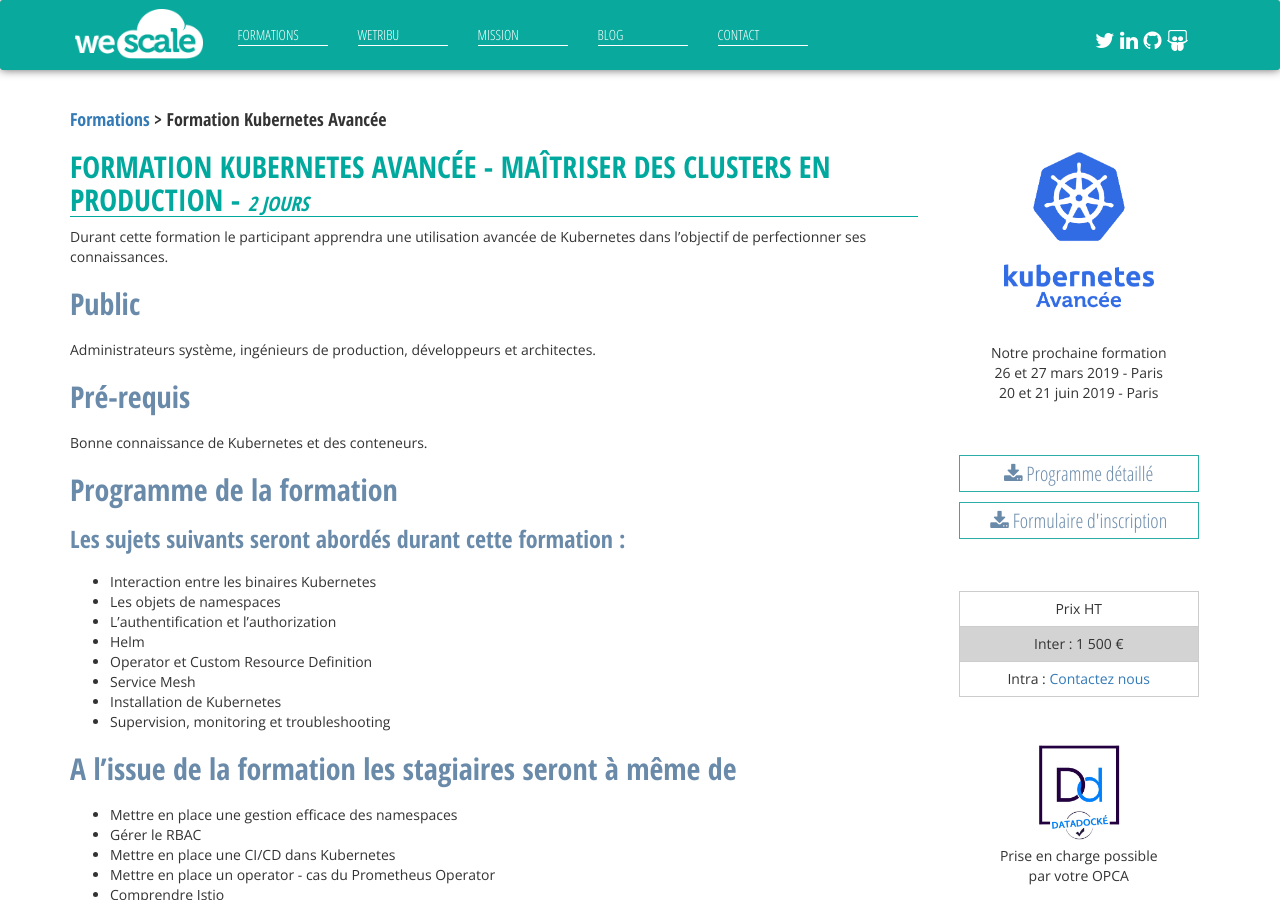
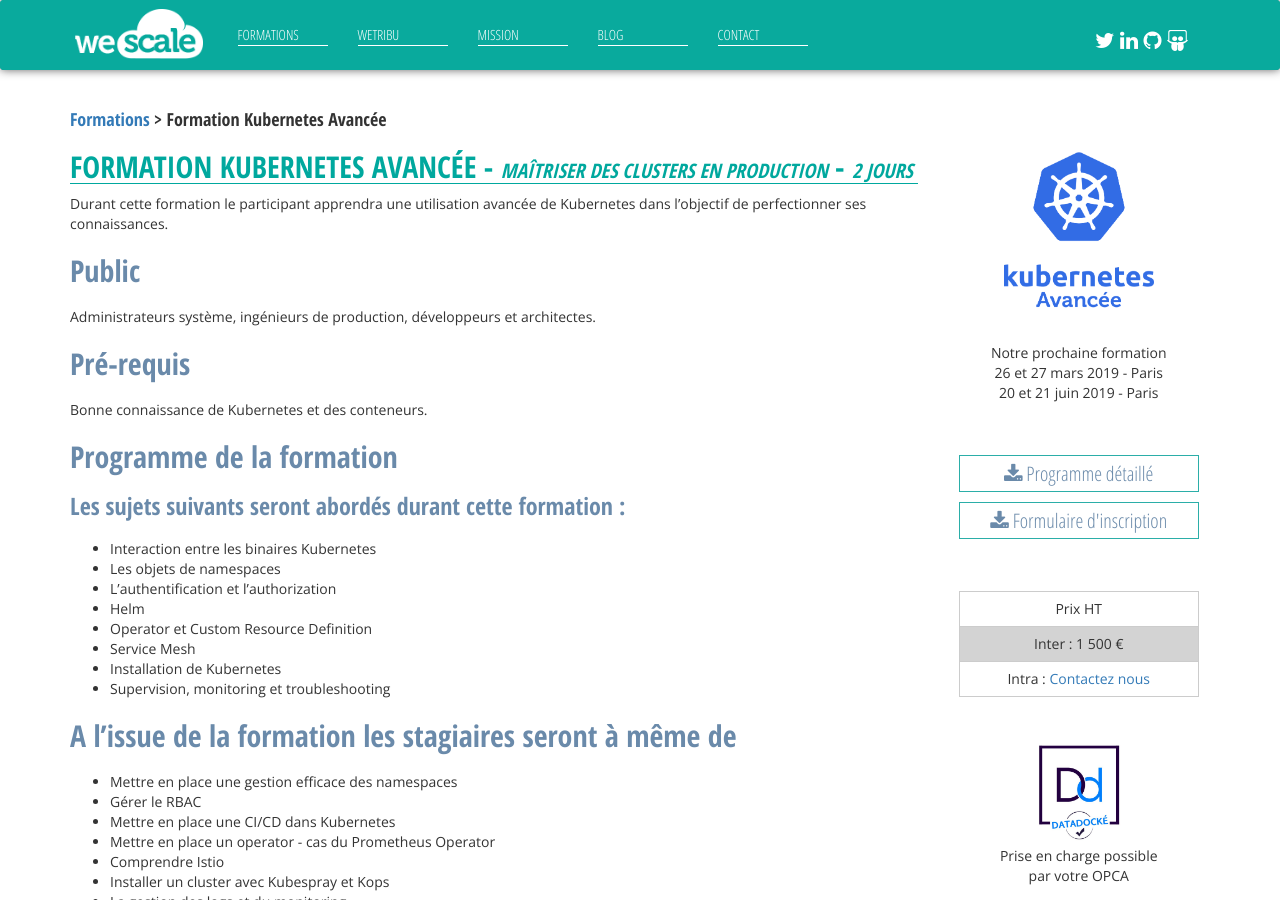
Before and after one commit to wescale/wescale-site, a Jekyll site: the page built from _formations/Formation-Kubernetes-avancee.md, in a window 1280 px wide and 900 px high. Built offline with Jekyll 4.4.1, drawn with Linux system fonts in a browser that asks for light colours; nearby versions of some CDN libraries; comment, search, counter and statistics services are not loaded.

```diff
--- a/_formations/Formation-Kubernetes-avancee.md
+++ b/_formations/Formation-Kubernetes-avancee.md
@@ -16,7 +16,7 @@ duree: 2 jours
 tarif: 1 500 €
 ---
 
-# Formation Kubernetes Avancée - Maîtriser des clusters en production  - *2 jours*
+# Formation Kubernetes Avancée - *Maîtriser des clusters en production*  - *2 jours*
 
 
 Durant cette formation le participant apprendra une utilisation avancée de Kubernetes dans l’objectif de perfectionner ses connaissances.
--- a/formations.html
+++ b/formations.html
@@ -45,7 +45,7 @@ push-date:
       short: "Formation XL Release 2 jours"
       badge-up: "12 <span>et</span> 13"
       badge-down: "Mars<br/>2019"
-    - link: "/formations/Formation-kubernetes-advancee.html"
+    - link: "/formations/Formation-Kubernetes-avancee.html"
       img: "/images/formations/Kubernetes-avancee-white.png"
       title: "Formation Kubernetes Advancée"
       fulltitle: "Formation Kubernetes Avancée : 26 et 27 Mars 2019 Paris"
```
